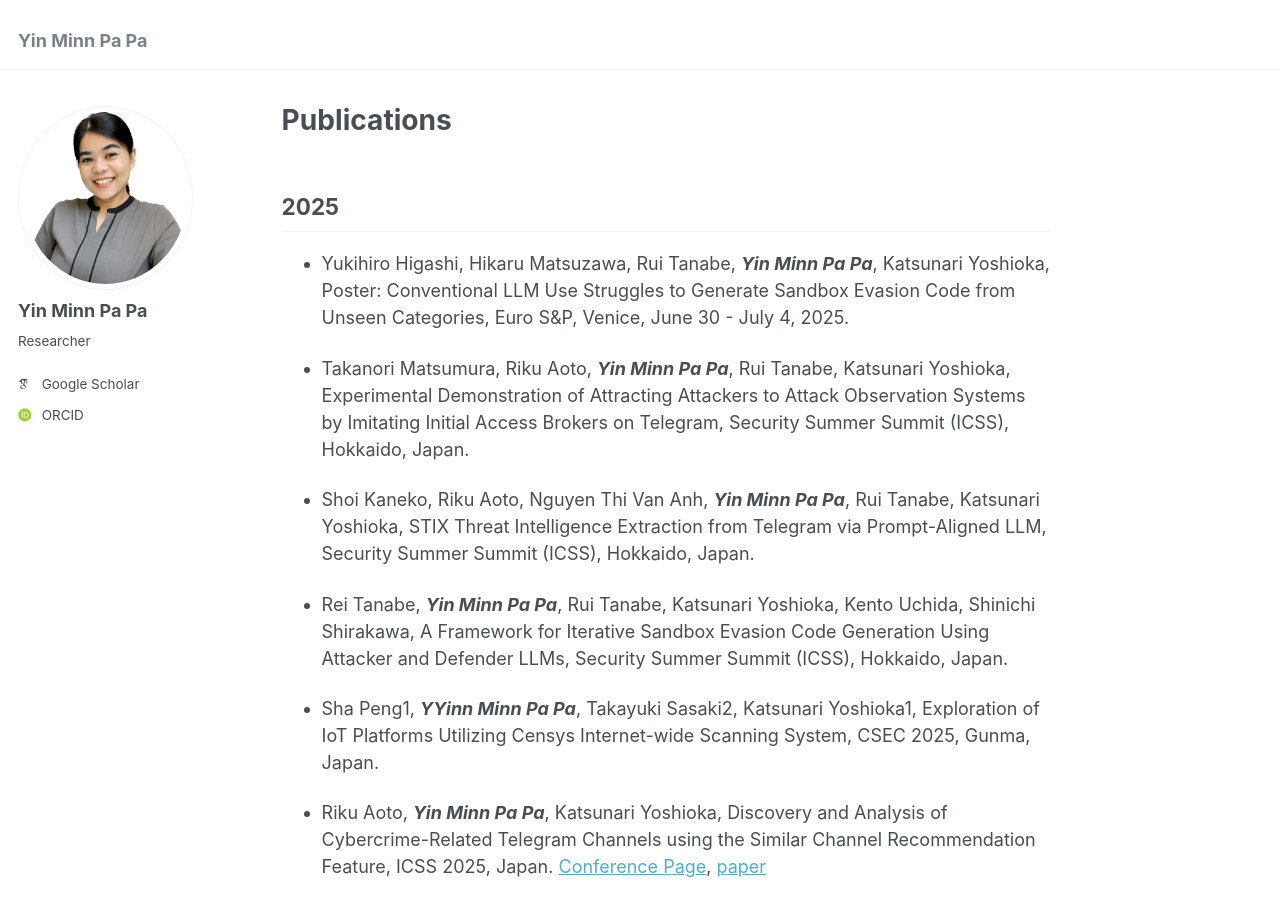
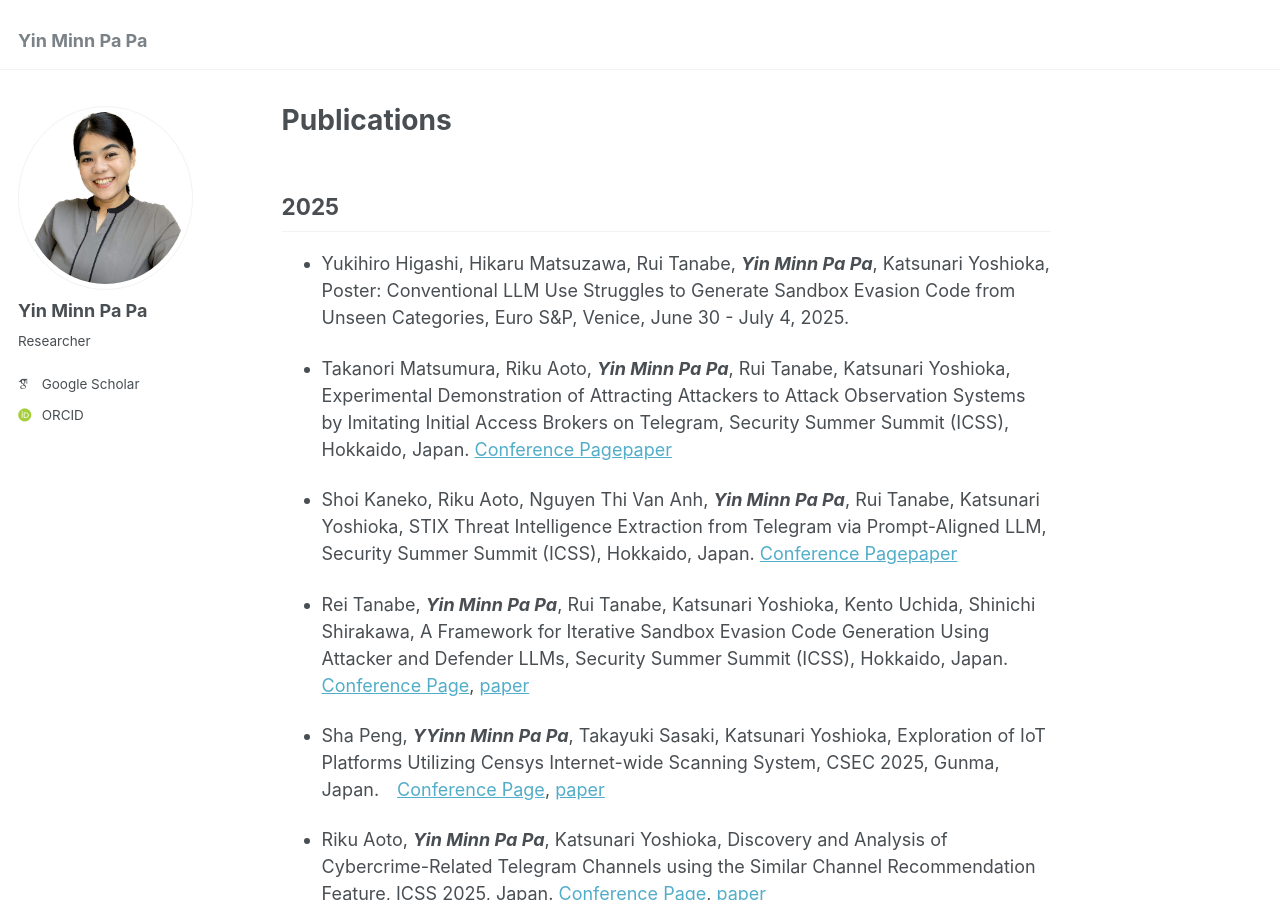
Before and after one commit to ymppjp/ymppjp.github.io, a Jekyll site: the page built from _pages/publications.md, in a window 1280 px wide and 900 px high. Built offline with Jekyll 4.4.1, drawn with Linux system fonts in a browser that asks for light colours; some web fonts are replaced.

Commit message:
sssupdates

```diff
--- a/_pages/publications.md
+++ b/_pages/publications.md
@@ -13,14 +13,13 @@ redirect_from:
 
 * Yukihiro Higashi, Hikaru Matsuzawa, Rui Tanabe, <strong><strong><em>Yin Minn Pa Pa</em></strong></strong>, Katsunari Yoshioka, Poster: Conventional LLM Use Struggles to Generate Sandbox Evasion Code from Unseen Categories, Euro S&P, Venice, June 30 - July 4, 2025.
 
-* Takanori Matsumura, Riku Aoto, <strong><strong><em>Yin Minn Pa Pa</em></strong></strong>, Rui Tanabe, Katsunari Yoshioka, Experimental Demonstration of Attracting Attackers to Attack Observation Systems by Imitating Initial Access Brokers on Telegram, Security Summer Summit (ICSS), Hokkaido, Japan.
+* Takanori Matsumura, Riku Aoto, <strong><strong><em>Yin Minn Pa Pa</em></strong></strong>, Rui Tanabe, Katsunari Yoshioka, Experimental Demonstration of Attracting Attackers to Attack Observation Systems by Imitating Initial Access Brokers on Telegram, Security Summer Summit (ICSS), Hokkaido, Japan. [Conference Page](https://ken.ieice.org/ken/program/index.php?tgs_regid=7a8413451964447d206e23030452f432947c8e4709d99910ec06cb619c1464ba&tgid=IEICE-ICSS)[paper](https://ymppjp.github.io/files/SSS2025_matsumura.pdf)
 
-* Shoi Kaneko, Riku Aoto, Nguyen Thi Van Anh, <strong><strong><em>Yin Minn Pa Pa</em></strong></strong>, Rui Tanabe, Katsunari Yoshioka, STIX Threat Intelligence Extraction from Telegram via Prompt-Aligned LLM, Security Summer Summit (ICSS), Hokkaido, Japan.
+* Shoi Kaneko, Riku Aoto, Nguyen Thi Van Anh, <strong><strong><em>Yin Minn Pa Pa</em></strong></strong>, Rui Tanabe, Katsunari Yoshioka, STIX Threat Intelligence Extraction from Telegram via Prompt-Aligned LLM, Security Summer Summit (ICSS), Hokkaido, Japan. [Conference Page](https://ken.ieice.org/ken/program/index.php?tgs_regid=7a8413451964447d206e23030452f432947c8e4709d99910ec06cb619c1464ba&tgid=IEICE-ICSS)[paper](https://ymppjp.github.io/files/SSS2025_kaneko.pdf)
 
-* Rei Tanabe, <strong><strong><em>Yin Minn Pa Pa</em></strong></strong>, Rui Tanabe, Katsunari Yoshioka, Kento Uchida, Shinichi Shirakawa, A Framework for Iterative Sandbox Evasion Code Generation Using Attacker and Defender LLMs, Security Summer Summit (ICSS), Hokkaido, Japan.
+* Rei Tanabe, <strong><strong><em>Yin Minn Pa Pa</em></strong></strong>, Rui Tanabe, Katsunari Yoshioka, Kento Uchida, Shinichi Shirakawa, A Framework for Iterative Sandbox Evasion Code Generation Using Attacker and Defender LLMs, Security Summer Summit (ICSS), Hokkaido, Japan.　[Conference Page](https://ken.ieice.org/ken/program/index.php?tgs_regid=7a8413451964447d206e23030452f432947c8e4709d99910ec06cb619c1464ba&tgid=IEICE-ICSS), [paper](https://ymppjp.github.io/files/SSS2025_tanabe.pdf)
 
-* Sha Peng1, <strong><strong><em>YYinn Minn Pa Pa</em></strong></strong>, Takayuki Sasaki2, Katsunari Yoshioka1, Exploration of IoT Platforms Utilizing Censys Internet-wide
-Scanning System, CSEC 2025, Gunma, Japan.
+* Sha Peng, <strong><strong><em>YYinn Minn Pa Pa</em></strong></strong>, Takayuki Sasaki, Katsunari Yoshioka, Exploration of IoT Platforms Utilizing Censys Internet-wide Scanning System, CSEC 2025, Gunma, Japan.　[Conference Page](https://www.ipsj.or.jp/kenkyukai/event/dps202csec108.html), [paper](https://ymppjp.github.io/files/CSEC2025_Housan.pdf)
 
 * Riku Aoto, <strong><strong><em>Yin Minn Pa Pa</em></strong></strong>, Katsunari Yoshioka, Discovery and Analysis of Cybercrime-Related Telegram Channels using the Similar Channel Recommendation Feature, ICSS 2025, Japan. [Conference Page](https://ken.ieice.org/ken/program/index.php?tgs_regid=7d40e0d1fbc823c402c27c393bae23134140f3b86336e69dc2ce7ec212b50b80&tgid=IEICE-ICSS), [paper](https://ymppjp.github.io/files/ICSS_2025_aotokun.pdf)
 
```
Also changed, not shown: 4 other files.
